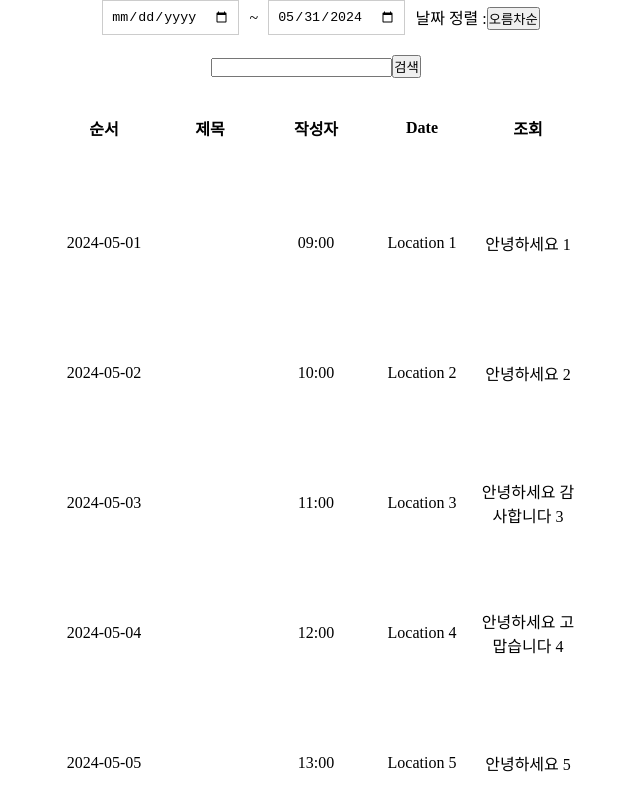
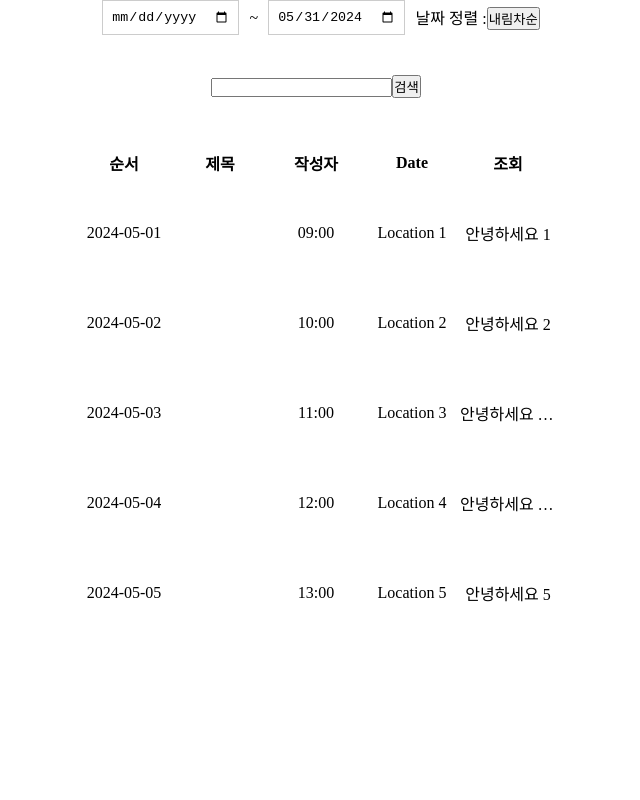
Before and after one commit to jsj1510/insighter, a Next.js app: page / in a window 1280 px wide. Shown: the whole page, without its empty margins (324-964 px from the left). Built offline with nearby package versions, Linux system fonts and the light colour scheme.

Commit message:
chore: 패키지 설치, tsconfig변경, eslint변경

```diff
--- a/src/containers/Home/Filter/Filter.tsx
+++ b/src/containers/Home/Filter/Filter.tsx
@@ -7,7 +7,7 @@ interface FilterProps {
   endDate: string;
   handleStartDateChange: (e: React.ChangeEvent<HTMLInputElement>) => void;
   handleEndDateChange: (e: React.ChangeEvent<HTMLInputElement>) => void;
-  sortOrder: "asc" | "desc";
+  sortOrder: "ASC" | "DESC";
   handleSort: () => void;
 }
 
@@ -38,7 +38,7 @@ const Filter: React.FC<FilterProps> = ({
     <label>
       날짜 정렬 :
       <button onClick={handleSort}>
-        {sortOrder === "asc" ? "오름차순" : "내림차순"}
+        {sortOrder === "ASC" ? "오름차순" : "내림차순"}
       </button>
     </label>
   </S.Container>
--- a/src/containers/Home/Search/Search.tsx
+++ b/src/containers/Home/Search/Search.tsx
@@ -13,7 +13,7 @@ const Search: React.FC<SearchProps> = ({
   performSearch,
   handleKeyPress,
 }) => (
-  <div>
+  <div style={{ margin: 20 }}>
     <input
       type="text"
       value={searchQuery}
--- a/src/containers/Home/Table/emotion.ts
+++ b/src/containers/Home/Table/emotion.ts
@@ -6,17 +6,21 @@ export const Container = styled.div`
 `;
 
 export const Table = styled.table`
-  width: 530px;
-  min-height: 750px;
+  width: 480px;
+  min-height: 500px;
   display: table;
   justify-content: center;
   flex-direction: column;
   border-collapse: collapse;
   table-layout: fixed;
+  margin-top: 20px;
 `;
 
 export const Tbody = styled.tbody`
   vertical-align: top;
+  width: 100%;
+  overflow-y: auto;
+  overflow-x: hidden;
 `;
 
 export const THead = styled.thead`
@@ -25,18 +29,20 @@ export const THead = styled.thead`
 
 export const Tr = styled.tr`
   width: 100%;
-  height: 100px;
   vertical-align: middle;
+  height: 50px;
 `;
 
 export const Th = styled.th`
   width: 20%;
-  height: 100px;
   vertical-align: middle;
 `;
 export const Td = styled.td`
   width: 20%;
   text-align: center;
-  height: 100px;
   vertical-align: middle;
+  height: 50px;
+  white-space: nowrap;
+  overflow: hidden;
+  text-overflow: ellipsis;
 `;
--- a/tsconfig.json
+++ b/tsconfig.json
@@ -1,6 +1,6 @@
 {
   "compilerOptions": {
-    "target": "es5",
+    "target": "ESNext",
     "lib": ["dom", "dom.iterable", "esnext"],
     "allowJs": true,
     "skipLibCheck": true,
```
Also changed, not shown: package.json (+9 -2 lines), .eslintrc.json (deleted), 2 other files (tests, documents, lock files or other folders).
